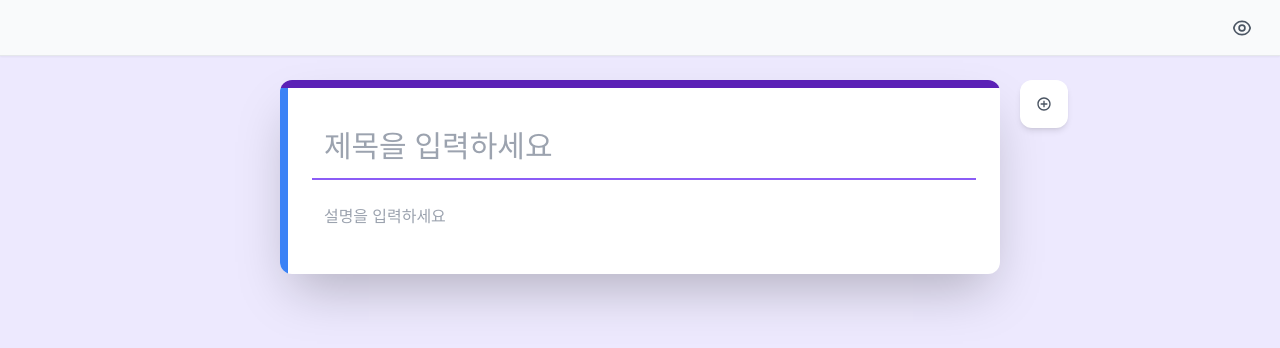
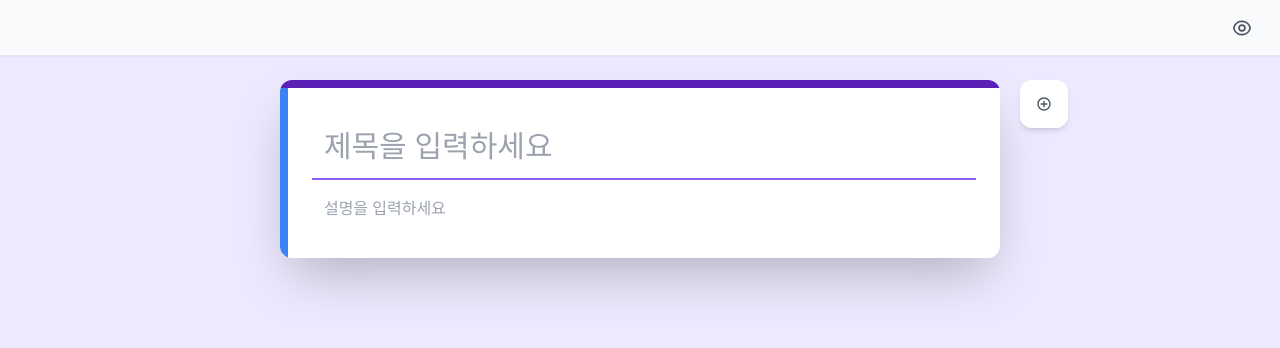
Before and after one commit to bh2980/googleFormClone, a React (Vite) app: page /editor in a window 1280 px wide. Shown: the top 348 px of the page. Built offline with nearby package versions, Linux system fonts and the light colour scheme.

Commit message:
design: py 변경

```diff
--- a/src/component/common/TextArea.tsx
+++ b/src/component/common/TextArea.tsx
@@ -9,7 +9,7 @@ const TextArea = ({ className, ...props }: TextAreaProps) => {
   return (
     <div className={classMerge(["relative", className])}>
       <textarea
-        className={classMerge(["peer", "w-full", "overflow-hidden", "py-4", "px-3", "outline-none", "resize-none"])}
+        className={classMerge(["peer", "w-full", "overflow-hidden", "py-2", "px-3", "outline-none", "resize-none"])}
         onInput={handleInput}
         ref={textareaRef}
         {...props}
```
